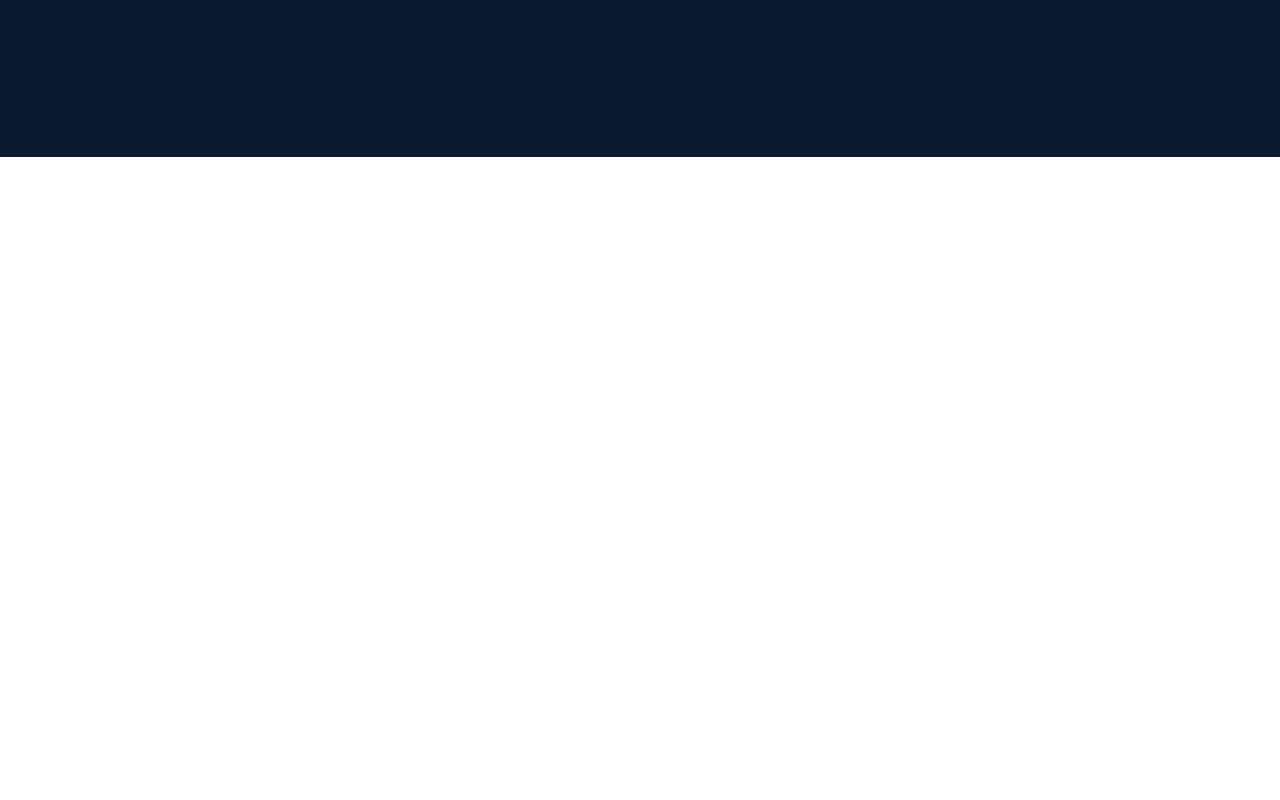
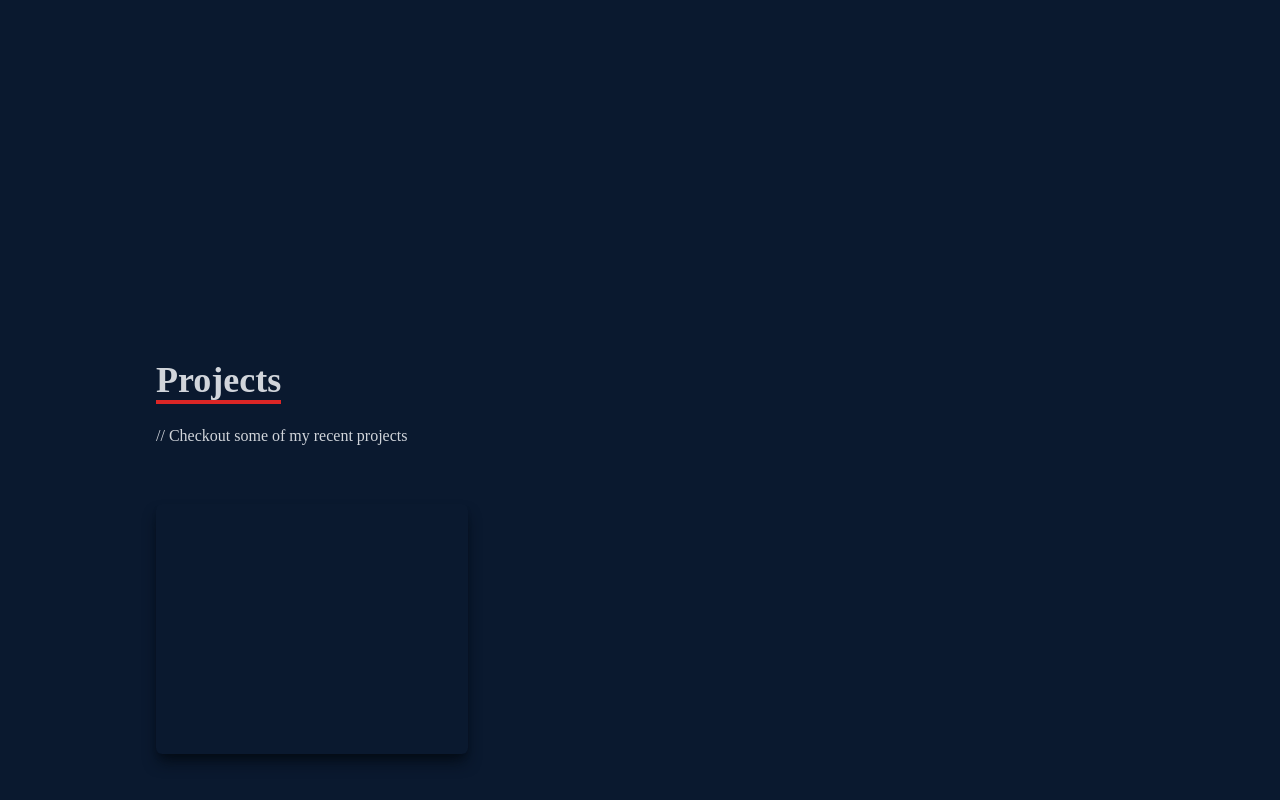
Before and after one commit to gabe571/my-portfolio, a React (Create React App) app in the folder my-portfolio/: page / in a window 1280 px wide. Shown: the part 2243-3043 px from the top of the page. Before the commit the page ends 2400 px from the top, so only its background shows below. Built offline with nearby package versions, Linux system fonts and the light colour scheme.

Commit message:
projects

```diff
--- a/my-portfolio/src/App.js
+++ b/my-portfolio/src/App.js
@@ -3,6 +3,7 @@
 import Navbar from "./components/Navbar";
 import About from "./components/About";
 import TechStack from "./components/TechStack";
+import Projects from "./components/Projects";
 
 function App() {
   return (
@@ -11,6 +12,7 @@
       <Home />
       <About />
       <TechStack />
+      <Projects />
     </div>
   )
 }
--- /dev/null
+++ b/my-portfolio/src/components/Projects.jsx
@@ -0,0 +1,32 @@
+import React from 'react'
+
+const Projects = () => {
+    return (
+        <div name='work' className='w-full md:h-screen text-gray-300 bg-[#0a192f]'>
+            <div className='max-w-[1000px] mx-auto p-4 flex flex-col justify-center w-full h-full'>
+                <div className='pb-8'>
+                    <p className='text-4xl font-bold inline border-b-4 text-gray-300 border-red-600'>Projects</p>
+                    <p className='py-6'>// Checkout some of my recent projects</p>
+                </div>
+
+                <div className='grid sm:grid-cols-2 md:grid-cols-3 gap-4'>
+                    <div className='shadow-lg shadow-[#040c16] group container rounded-md flex justify-center items-center mx-auto content-div'>
+                    </div>
+                    <span>
+
+                    </span>
+                    <div>
+                        <a href='/'>
+                            <button></button>
+                        </a>
+                        <a href='/'>
+                            <button></button>
+                        </a>
+                    </div>
+                </div>
+            </div>
+        </div>
+    )
+}
+
+export default Projects
--- a/my-portfolio/src/components/TechStack.jsx
+++ b/my-portfolio/src/components/TechStack.jsx
@@ -12,7 +12,7 @@
             <div className='max-w-[1000px] mx-auto p-4 flex flex-col justify-center w-full h-full'>
                 <div>
                     <p className='text-4xl font-bold inline border-b-4 border-red-600'> Tech Stack </p>
-                    <p>// These are the technologies I have built in</p>
+                    <p className='py-6'>// These are the technologies I have built in</p>
                 </div>
                 <div className='w-full grid grid-cols-2 sm:grid-cols-4 gap-4 text-center py-8'>
                     <div className='shadow-md shadow-[#040c16] hover:scale-110 duration-500'>
```
